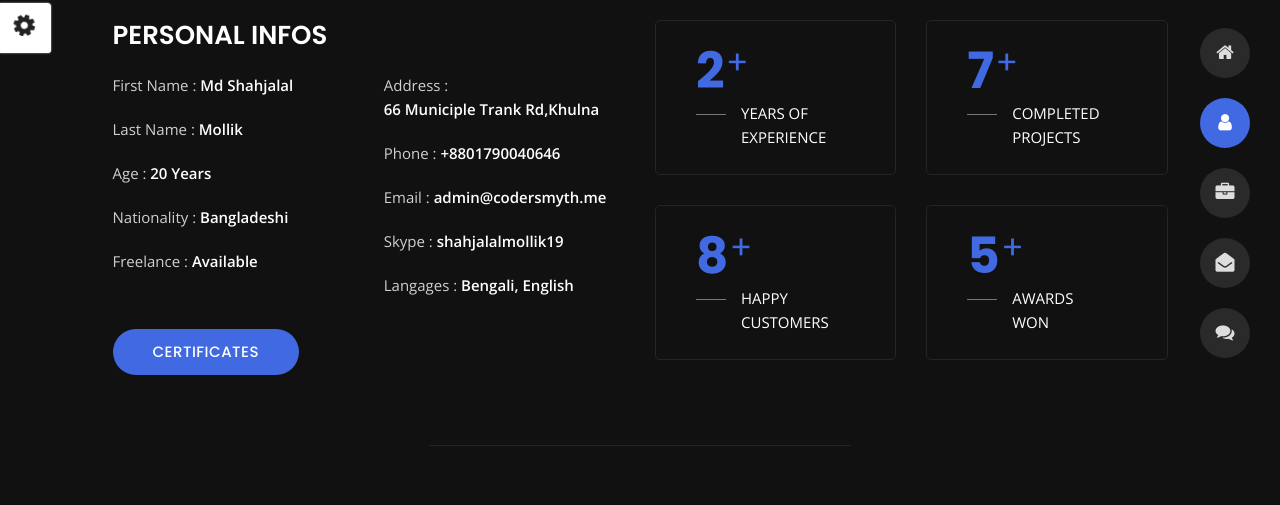
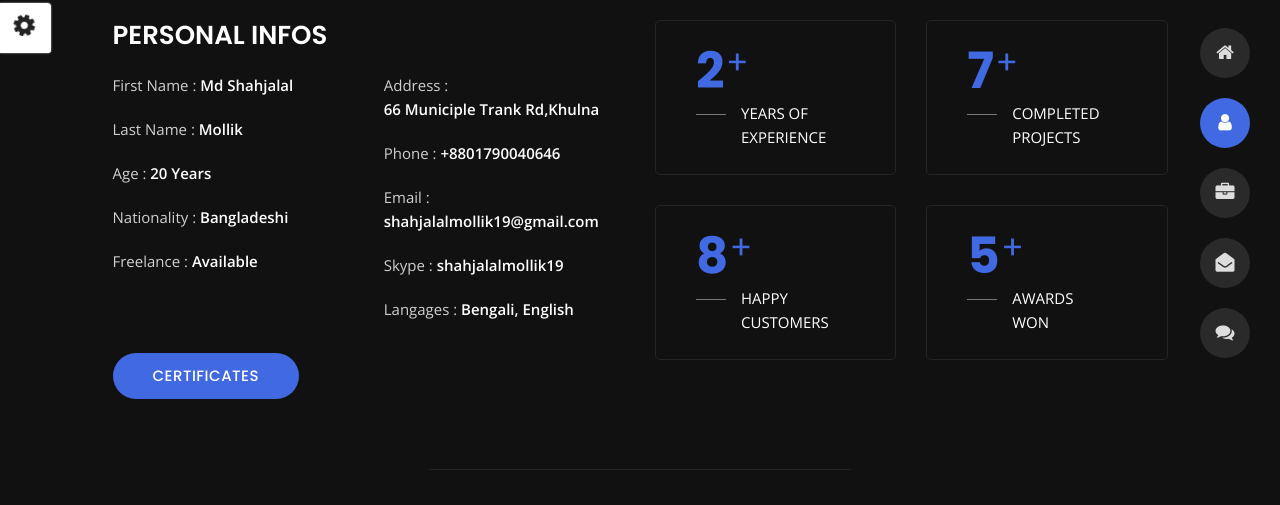
Before and after one commit to molliik/mollik97.github.io, a plain HTML site: page about.html in a window 1280 px wide. Shown: the part 207-712 px from the top of the page. Drawn offline with nearby package versions, Linux system fonts and the light colour scheme.

Commit message:
Update about.html

```diff
--- a/about.html
+++ b/about.html
@@ -170,7 +170,7 @@
                         <ul class="about-list list-unstyled open-sans-font">
                             <li> <span class="title">Address :</span> <span class="value d-block d-sm-inline-block d-lg-block d-xl-inline-block">66 Municiple Trank Rd,Khulna</span> </li>
                             <li> <span class="title">phone :</span> <span class="value d-block d-sm-inline-block d-lg-block d-xl-inline-block">+8801790040646</span> </li>
-                            <li> <span class="title">Email :</span> <span class="value d-block d-sm-inline-block d-lg-block d-xl-inline-block">admin@codersmyth.me</span> </li>
+                            <li> <span class="title">Email :</span> <span class="value d-block d-sm-inline-block d-lg-block d-xl-inline-block">shahjalalmollik19@gmail.com</span> </li>
                             <li> <span class="title">Skype :</span> <span class="value d-block d-sm-inline-block d-lg-block d-xl-inline-block">shahjalalmollik19</span> </li>
                             <li> <span class="title">langages :</span> <span class="value d-block d-sm-inline-block d-lg-block d-xl-inline-block">Bengali, English</span> </li>
                         </ul>
```
